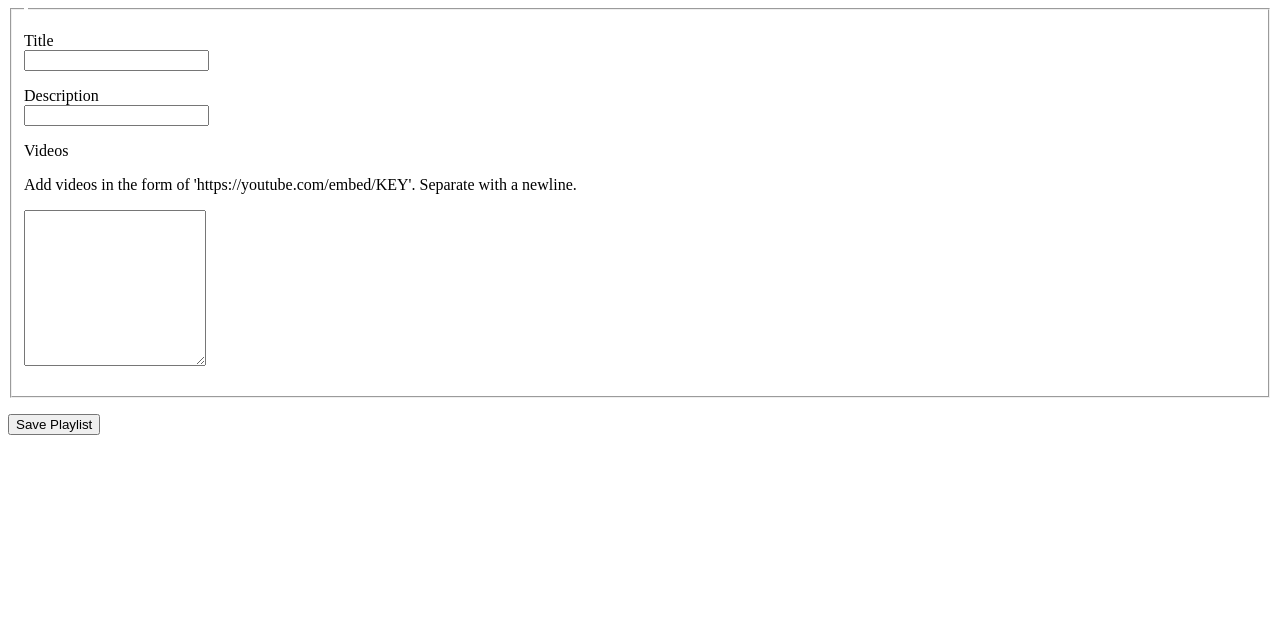
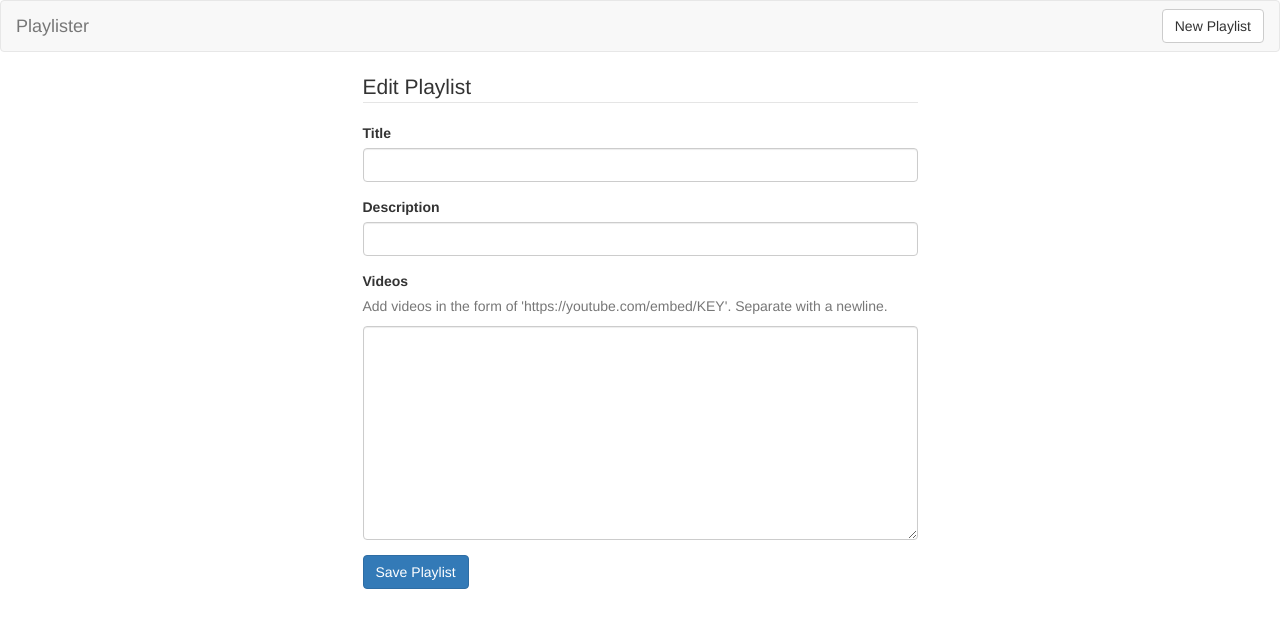
Before and after one commit to AcidicNic/Playlister, a Flask app: template templates/playlists_edit.html in a window 1280 px wide. Shown: the top 628 px of the page. Run offline with Flask 2, Linux system fonts and the light colour scheme; the template is opened without the code that fills it, so the values that code supplies are empty; some libraries are stand-ins or nearby versions.

Commit message:
it all works

```diff
--- a/app.py
+++ b/app.py
@@ -1,4 +1,4 @@
-from bson import ObjectId
+from bson.objectid import ObjectId
 from flask import Flask, render_template, request, redirect, url_for
 from pymongo import MongoClient
 
@@ -7,18 +7,6 @@ app = Flask(__name__)
 client = MongoClient()
 db = client.Playlister
 playlists = db.playlists
-
-# @app.route('/')
-# def index():
-#     """Show all playlists."""
-#     return render_template('home.html', msg=":) :) :)")
-
-
-# OUR MOCK ARRAY OF PROJECTS
-# playlists = [
-#     {'title': 'Cat Videos', 'description': 'Cats acting weird'},
-#     {'title': '80\'s Music', 'description': 'Don\'t stop believing!'}
-# ]
 
 
 @app.route('/')
@@ -45,7 +33,14 @@ def playlists_new():
     return render_template('playlists_new.html', playlist={}, title='New Playlist')
 
 
-@app.route('/playlists/<playlist_id>', methods=['POST'])
+@app.route('/playlists/<playlist_id>')
+def playlists_show(playlist_id):
+    """Show a single playlist."""
+    playlist = playlists.find_one({'_id': ObjectId(playlist_id)})
+    return render_template('playlists_show.html', playlist=playlist)
+
+
+@app.route('/playlists/<playlist_id>')
 def playlists_update(playlist_id):
     """Submit an edited playlist."""
     updated_playlist = {
--- a/templates/base.html
+++ b/templates/base.html
@@ -1,15 +1,21 @@
 <!-- templates/base.html -->
+
 <!doctype html>
 <html>
 <head>
-  <meta charset='utf-8'>
-  <title>Playlister</title>
+    <meta charset='utf-8'>
+    <title>Playlister</title>
+    <!-- Latest compiled and minified CSS -->
+    <link rel='stylesheet' href='https://maxcdn.bootstrapcdn.com/bootstrap/3.3.7/css/bootstrap.min.css'>
 </head>
 <body>
+    {% include 'partials/navbar.html' %}
 
-    {% block content %}
-        BODY CONTENT GOES HERE
-    {% endblock %}
+    <div class='container'>
+        {% block content %}{% endblock %}
+    </div>
 
+    <!-- Latest compiled and minified JavaScript -->
+    <script src='https://maxcdn.bootstrapcdn.com/bootstrap/3.3.7/js/bootstrap.min.js'></script>
 </body>
 </html>
--- /dev/null
+++ b/templates/partials/navbar.html
@@ -0,0 +1,14 @@
+<!-- templates/partials/navbar.html -->
+
+<nav class='navbar navbar-default'>
+    <div class='container-fluid'>
+        <div class='navbar-header'>
+            <a class='navbar-brand' href='/'>
+                Playlister
+            </a>
+        </div>
+        <div class='pull-right'>
+            <a href='/playlists/new' class='btn btn-default navbar-btn'>New Playlist</a>
+        </div>
+    </div>
+</nav>
--- a/templates/partials/playlists_form.html
+++ b/templates/partials/playlists_form.html
@@ -1,23 +1,21 @@
-<!-- templates/partials/playlists_form.html -->
+<fieldset>
+    <legend>Edit Playlist</legend>
+    <!-- TITLE -->
+    <div class='form-group'>
+        <label for='playlist-title'>Title</label><br>
+        <input class='form-control' id='playlist-title' type='text' name='title' value='{{ playlist.title }}'/>
+    </div>
 
-<fieldset>
-<legend>{{ title }}</legend>
-<!-- TITLE -->
-<p>
-    <label for='playlist-title'>Title</label><br>
-    <input id='playlist-title' type='text' name='title' value='{{ playlist.title }}'/>
-</p>
+    <!-- DESCRIPTION -->
+    <div class='form-group'>
+        <label for='description'>Description</label><br>
+        <input class='form-control' id='description' type='text' name='description' value='{{ playlist.description }}' />
+    </div>
 
-<!-- DESCRIPTION -->
-<p>
-  <label for='description'>Description</label><br>
-  <input id='description' type='text' name='description' value='{{ playlist.description }}' />
-</p>
-
-<!-- VIDEO LINKS -->
-<p>
-  <label for='playlist-videos'>Videos</label><br>
-  <p>Add videos in the form of 'https://youtube.com/embed/KEY'. Separate with a newline.</p>
-  <textarea id='playlist-videos' name='videos' rows='10' />{{ "\n".join(playlist.videos) }}</textarea>
-</p>
+    <!-- DESCRIPTION -->
+    <div class='form-group'>
+        <label for='playlist-videos'>Videos</label><br/>
+        <p class='text-muted'>Add videos in the form of 'https://youtube.com/embed/KEY'. Separate with a newline.</p>
+        <textarea class='form-control' id='playlist-videos' name='videos' rows='10' />{{ "\n".join(playlist.videos) }}</textarea>
+    </div>
 </fieldset>
--- a/templates/playlists_edit.html
+++ b/templates/playlists_edit.html
@@ -2,11 +2,16 @@
 {% extends 'base.html' %}
 
 {% block content %}
-<form method='POST' action='/playlists/{{playlist._id}}'>
-{% include 'partials/playlists_form.html' %}
-<!-- BUTTON -->
-<p>
-    <button type='submit'>Save Playlist</button>
-</p>
-</form>
+<div class='row'>
+    <div class='col-sm-6 col-sm-offset-3'>
+        <form method='POST' action='/playlists/{{playlist._id}}'>
+            <input type='hidden' name='_method' value='PUT'/>
+            {% include 'partials/playlists_form.html' %}
+            <!-- BUTTON -->
+            <div class='form-group'>
+                <button class='btn btn-primary' type='submit'>Save Playlist</button>
+            </div>
+        </form>
+    </div>
+</div>
 {% endblock %}
```
Also changed, not shown: templates/playlists_index.html (+8 -6 lines), templates/playlists_new.html (+11 -9 lines), templates/playlists_show.html (+10 -4 lines).
